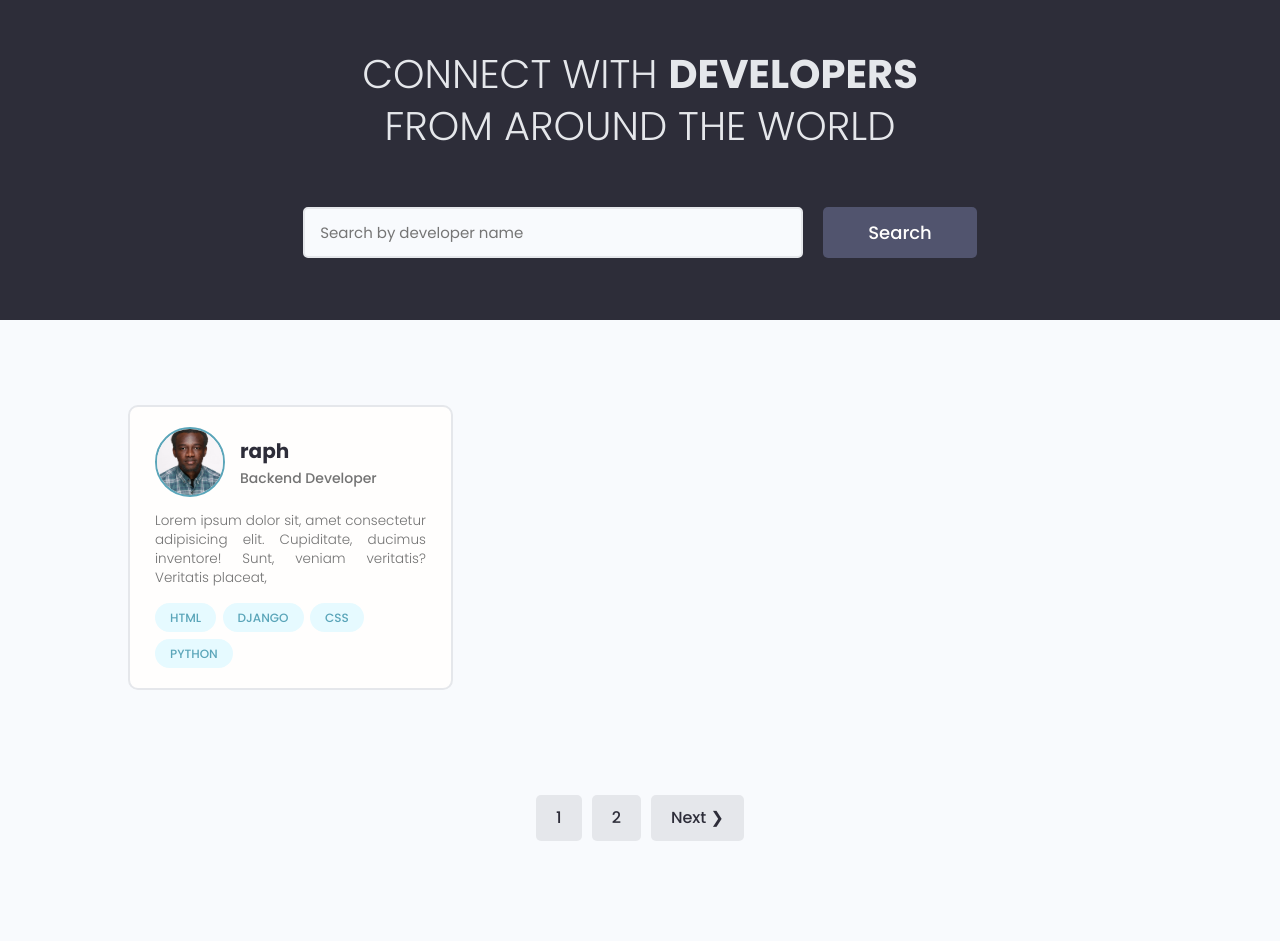
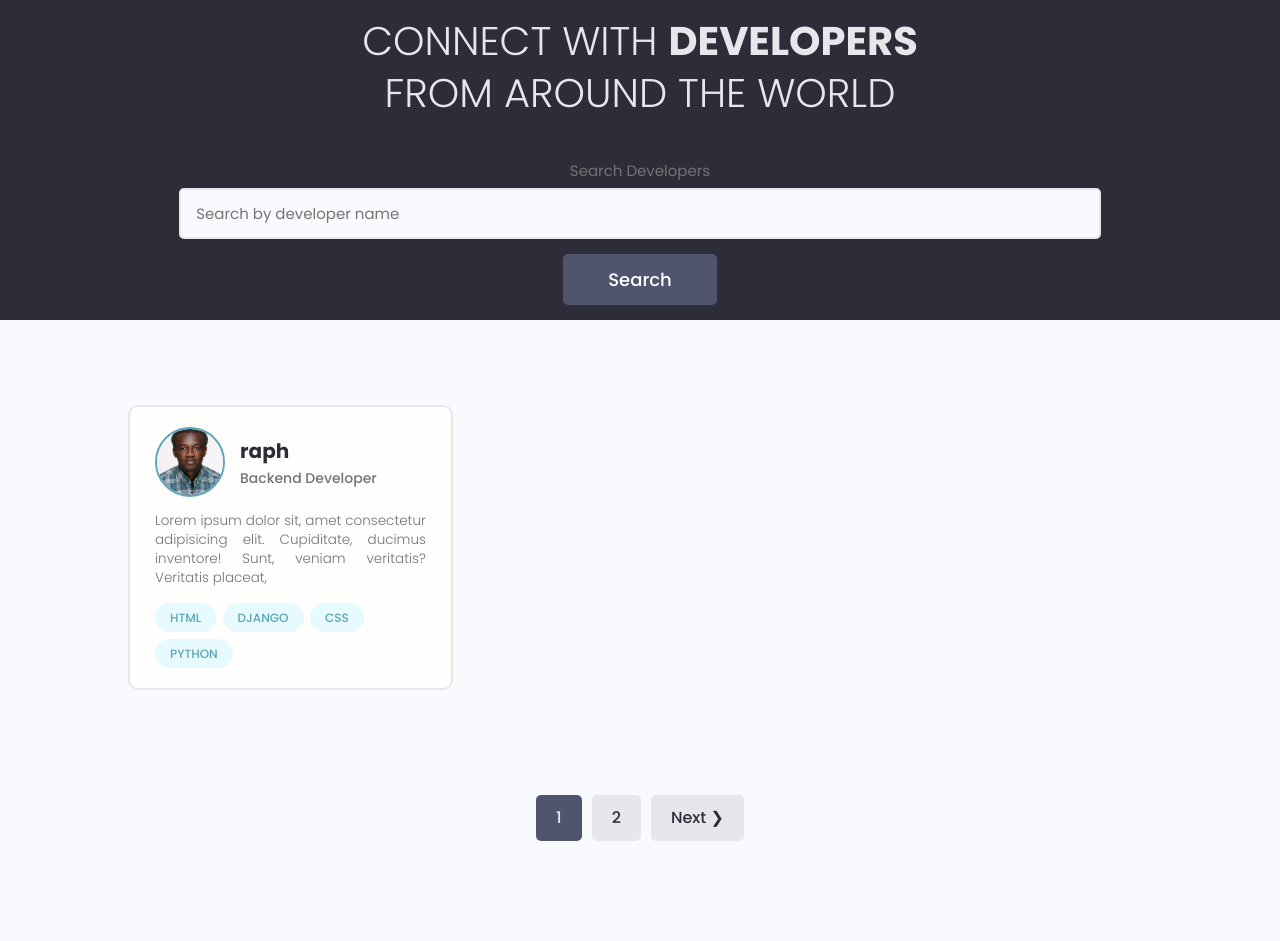
Before and after one commit to Davraph/Developer-search-App, a Django app: page / in a window 1280 px wide. Shown: the part 77-1018 px from the top of the page. Run offline with Django 4.2, Linux system fonts and the light colour scheme; data comes from the database, SQL or seed files in the repository; some libraries are stand-ins or nearby versions.

Commit message:
Search + pagination hacky fix

```diff
--- a/devsearch/projects/views.py
+++ b/devsearch/projects/views.py
@@ -12,7 +12,7 @@ from .utils import searchProjects, paginateProjects
 def projects(request):
     projects, search_query = searchProjects(request)
 
-    custom_range, projects =  paginateProjects(request, projects, 2)
+    custom_range, projects =  paginateProjects(request, projects, 4)
 
     context = {
         'projects':projects,
--- a/devsearch/templates/pagination.html
+++ b/devsearch/templates/pagination.html
@@ -1,26 +1,29 @@
+
 {% if queryset.has_other_pages %}
 <div class="pagination">
-    <ul class="container" >
+    <ul class="container">
 
         {% if queryset.has_previous %}
-        <li><a href="?page={{queryset.previous_page_number}}" class="btn page-link">&#10094; Prev</a></li>
+        <li><a href="?page={{queryset.previous_page_number}}" class="btn page-link"
+                data-page="{{queryset.previous_page_number}}">&#10094; Prev</a></li>
         {% endif %}
+
 
         {% for page in custom_range %}
 
-        {% if page == queryset.number %}
-        <li><a href="?page={{page}}" class="btn page-link">{{page}}</a></li>
+        {% if page == queryset.number%}
+        <li><a href="?page={{page}}" class="btn page-link btn--sub" data-page="{{page}}">{{page}}</a></li>
         {% else %}
-        <li><a href="?page={{page}}" class="btn page-link">{{page}}</a></li>
+        <li><a href="?page={{page}}" class="btn page-link" data-page="{{page}}">{{page}}</a></li>
         {% endif %}
         {% endfor %}
 
-
         {% if queryset.has_next %}
-        <li><a href="?page={{queryset.next_page_number}}" class="btn page-link">Next &#10095;</a></li>
+        <li><a href="?page={{queryset.next_page_number}}" class="btn page-link"
+                data-page="{{queryset.next_page_number}}">Next &#10095;</a></li>
         {% endif %}
 
+
     </ul>
-
 </div>
 {% endif %}
--- a/devsearch/users/templates/users/profiles.html
+++ b/devsearch/users/templates/users/profiles.html
@@ -12,7 +12,7 @@
         </div>
 
         <div class="hero-section__search">
-          <form class="form" action="{% url 'profiles' %}" method="get">
+          <form id="searchForm" action="{% url 'profiles' %}" method="get">
             <div class="form__field">
               <label for="formInput#search">Search Developers </label>
               <input class="input input--text" id="formInput#search" type="text" name="search_query"
```
